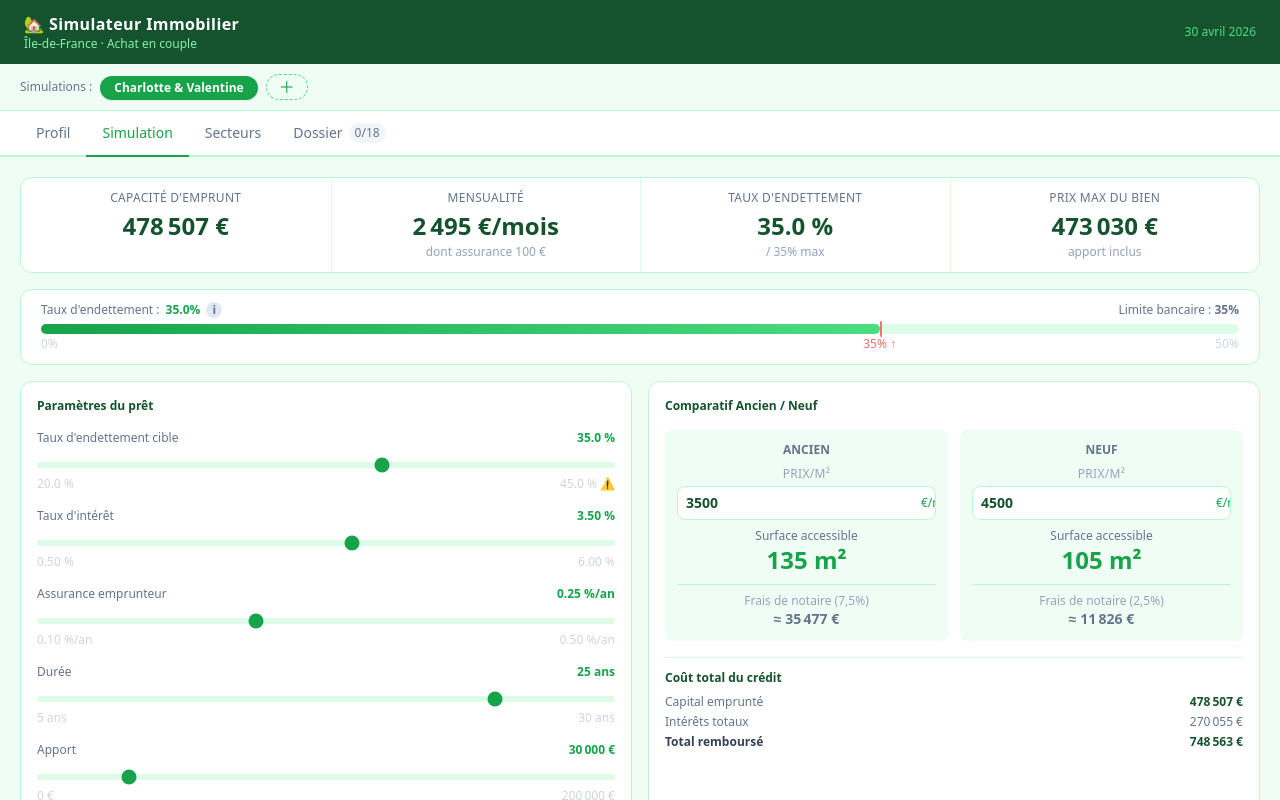
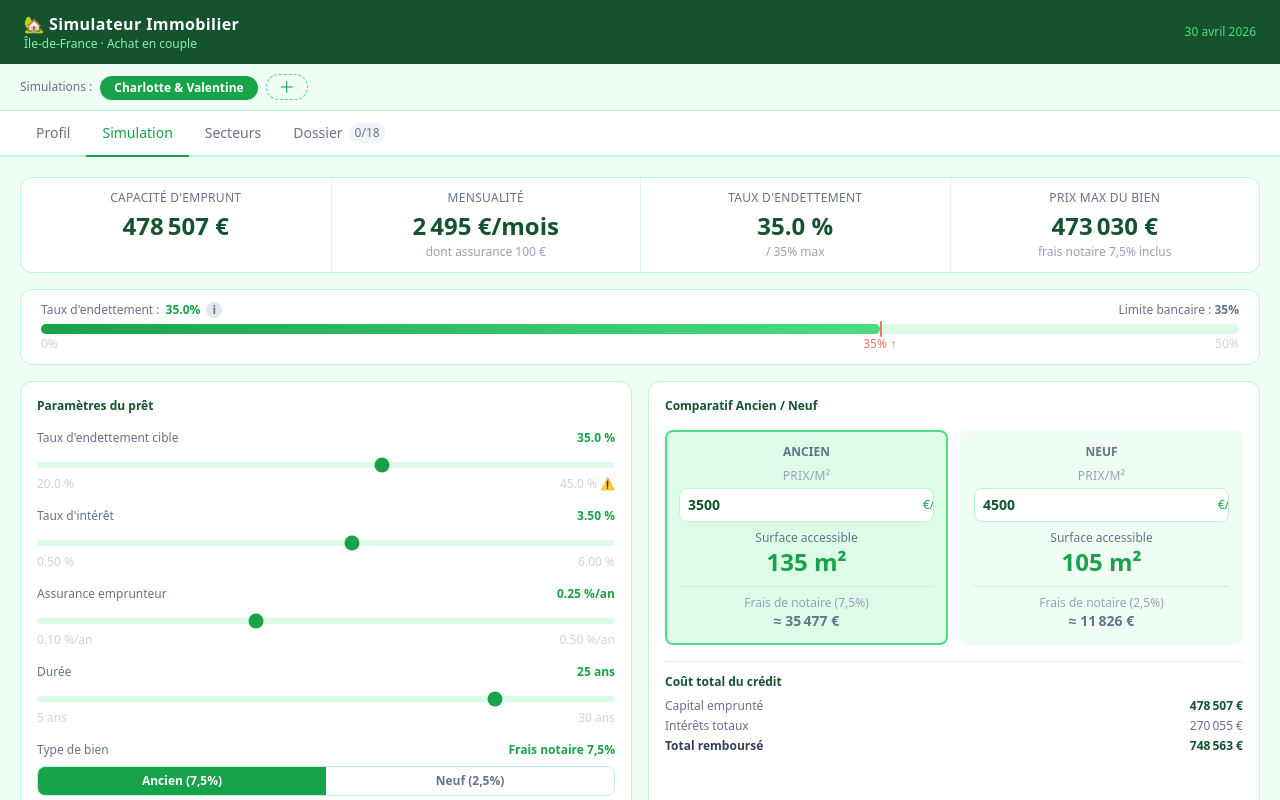
Before and after one commit to ValentineMorgant/simulateur-immo, a React (Vite) app: page / in a window 1280 px wide. Shown: the top 800 px of the page. Built offline with nearby package versions, Linux system fonts and the light colour scheme; no server answers; the database is empty.

Commit message:
feat: add ancien/neuf toggle for notary fees integrated in prixMaxBien

```diff
--- a/src/components/tabs/SimulationTab.tsx
+++ b/src/components/tabs/SimulationTab.tsx
@@ -74,7 +74,7 @@ export function SimulationTab() {
         <Kpi label="Capacité d'emprunt" value={euros(r.capitalMax)} />
         <Kpi label="Mensualité" value={euros(r.mensualiteMax) + '/mois'} sub={`dont assurance ${euros(r.mensualiteAssurance)}`} />
         <Kpi label="Taux d'endettement" value={r.tauxEndettement.toFixed(1) + ' %'} sub="/ 35% max" />
-        <Kpi label="Prix max du bien" value={euros(r.prixMaxBien)} sub={`apport inclus${active.budgetTravaux > 0 ? ', travaux déduits' : ''}`} />
+        <Kpi label="Prix max du bien" value={euros(r.prixMaxBien)} sub={`frais notaire ${active.typeNotaire === 'ancien' ? '7,5%' : '2,5%'} inclus`} />
       </div>
 
       {/* Barre d'endettement */}
@@ -137,6 +137,29 @@ export function SimulationTab() {
             onChange={v => set('tauxAssurance', v)} fmt={v => v.toFixed(2) + ' %/an'} />
           <Slider label="Durée" value={active.duree} min={5} max={30} step={1}
             onChange={v => set('duree', v)} fmt={v => v + ' ans'} />
+          <div className="mb-4">
+            <div className="flex justify-between text-xs mb-2">
+              <span className="text-slate-500">Type de bien</span>
+              <span className="text-green-600 font-semibold text-xs">
+                {active.typeNotaire === 'ancien' ? 'Frais notaire 7,5%' : 'Frais notaire 2,5%'}
+              </span>
+            </div>
+            <div className="flex rounded-lg overflow-hidden border border-green-200">
+              {(['ancien', 'neuf'] as const).map(t => (
+                <button
+                  key={t}
+                  onClick={() => set('typeNotaire', t)}
+                  className={`flex-1 py-1.5 text-xs font-semibold transition-colors ${
+                    active.typeNotaire === t
+                      ? 'bg-green-600 text-white'
+                      : 'bg-white text-slate-500 hover:bg-green-50'
+                  }`}
+                >
+                  {t === 'ancien' ? 'Ancien (7,5%)' : 'Neuf (2,5%)'}
+                </button>
+              ))}
+            </div>
+          </div>
           <Slider label="Apport" value={active.apport} min={0} max={200000} step={1000}
             onChange={v => set('apport', v)} fmt={v => v.toLocaleString('fr-FR') + ' €'} />
           <Slider label="Budget travaux" value={active.budgetTravaux} min={0} max={100000} step={1000}
@@ -229,7 +252,12 @@ export function SimulationTab() {
               { label: 'ANCIEN', prixM2: active.prixM2Ancien, surface: r.surfaceAncien, key: 'prixM2Ancien' as const, fraisNotaire: r.fraisNotaireAncien, tauxNotaire: '7,5%' },
               { label: 'NEUF',   prixM2: active.prixM2Neuf,   surface: r.surfaceNeuf,   key: 'prixM2Neuf' as const,   fraisNotaire: r.fraisNotaireNeuf,   tauxNotaire: '2,5%' },
             ].map(col => (
-              <div key={col.label} className="bg-green-50 rounded-lg p-3 text-center">
+              <div key={col.label} className={`rounded-lg p-3 text-center transition-colors ${
+                (col.label === 'ANCIEN' && active.typeNotaire === 'ancien') ||
+                (col.label === 'NEUF'   && active.typeNotaire === 'neuf')
+                  ? 'bg-green-100 border-2 border-green-400'
+                  : 'bg-green-50 border-2 border-transparent'
+              }`}>
                 <p className="text-xs font-semibold text-slate-500 mb-2">{col.label}</p>
                 <PrixM2Input label="Prix/m²" value={col.prixM2} onChange={v => set(col.key, v)} />
                 <p className="text-xs text-slate-500 mt-2">Surface accessible</p>
```
Also changed, not shown: 1 other file (tests, documents, lock files or other folders).
